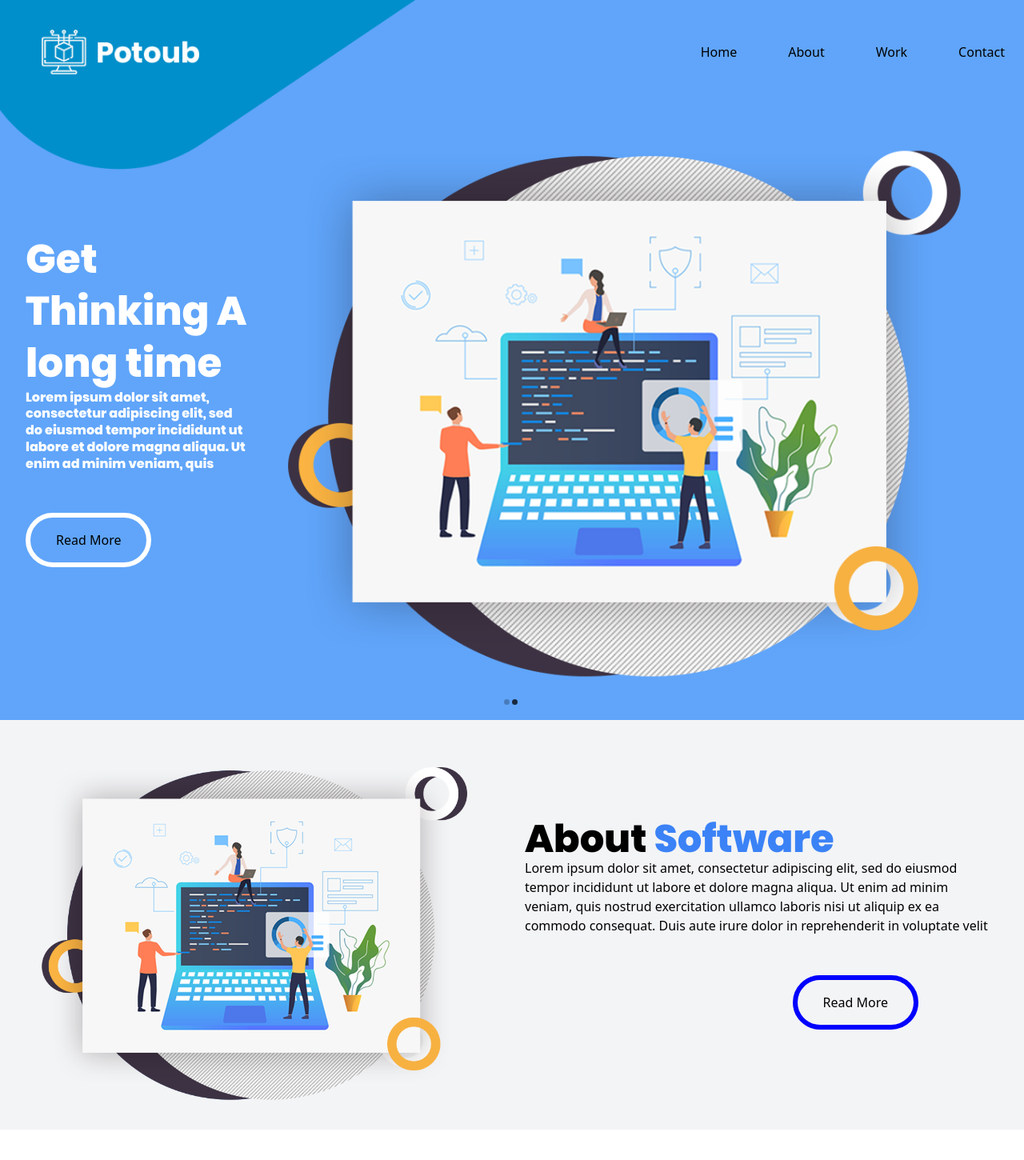
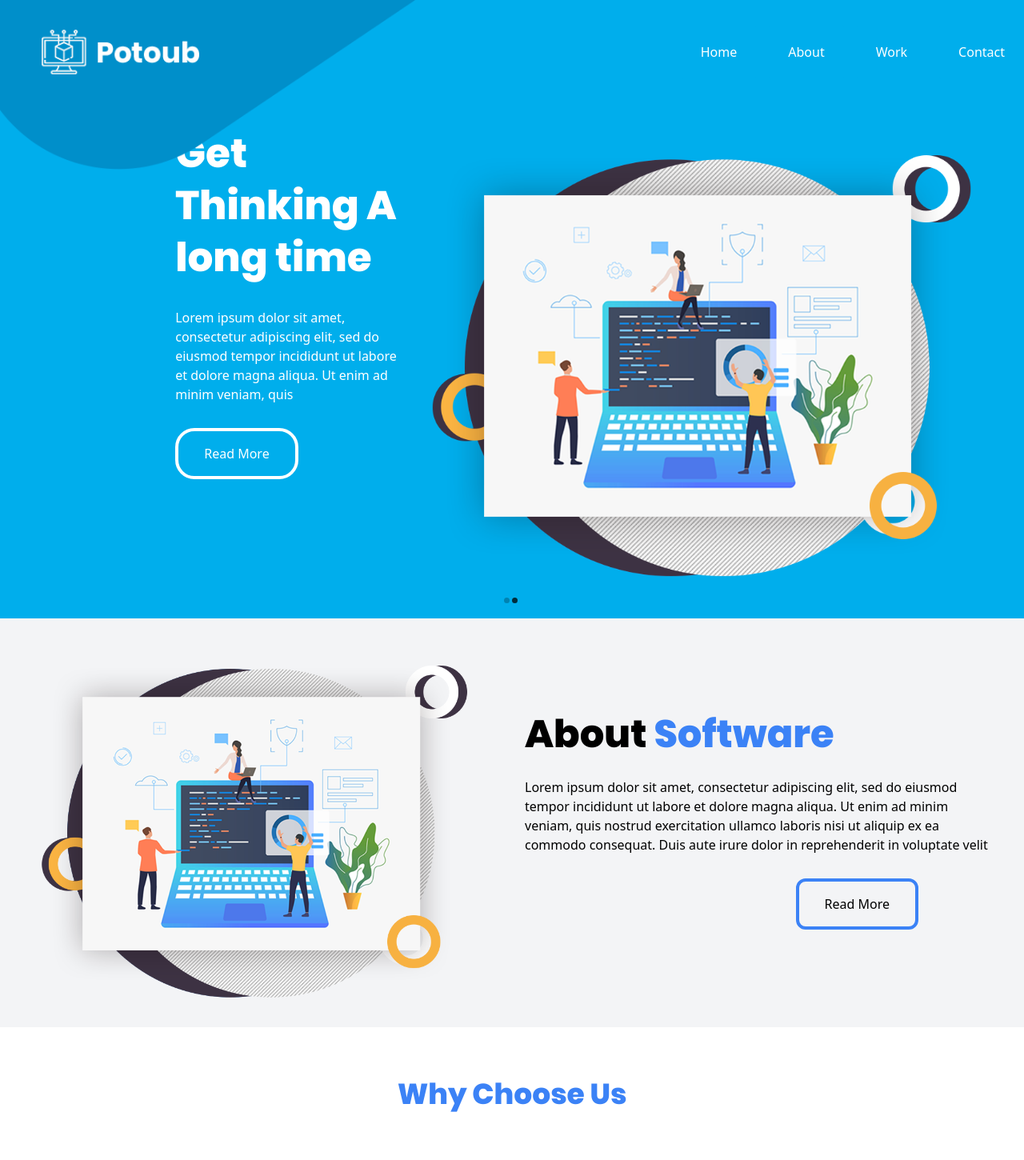
Before and after one commit to Hadi98/ReactWeb, a Next.js app: page / in a window 1280 px wide. Shown: the top 1450 px of the page at 80% size. Built offline with nearby package versions, Linux system fonts and the light colour scheme.

Commit message:
second update

```diff
--- a/components/Copyright.tsx
+++ b/components/Copyright.tsx
@@ -2,7 +2,7 @@ import React from 'react';
 
 const Copyright = () => {
   return (
-    <div className="bg-blue-500 text-center text-white text-sm py-4">
+    <div className="bg-custom-blue text-center text-white text-sm py-4">
       Copyright {new Date().getFullYear()} All Right Reserved By <span className="hover:text-black">Free html Templates</span>.
     </div>
   );
--- a/components/Footer.tsx
+++ b/components/Footer.tsx
@@ -83,7 +83,7 @@ const Footer = () => {
             <h3 className="text-white font-bold text-4xl mb-2">Newsletter</h3>
             <form className="flex flex-col">
               <input type="email" placeholder="Enter Your Email" className="py-2 px-4 rounded-md mb-2 w-60 h-30" />
-              <button type="submit" className="bg-blue-400 text-white py-2 px-4 rounded-md hover:bg-blue-700 w-32 h-10">
+              <button type="submit" className="bg-custom-blue text-white py-2 px-4 rounded-md hover:bg-blue-700 w-32 h-10">
                 Subscribe
               </button>
             </form>
--- a/components/InputComponents.tsx
+++ b/components/InputComponents.tsx
@@ -1,6 +1,4 @@
-
-
-import React from 'react';
+import React, { useState } from 'react';
 
 interface FourInputComponentProps {
   placeholderText: string;
@@ -13,30 +11,34 @@ interface FourInputComponentProps {
 }
 
 const FourInputComponent: React.FC<FourInputComponentProps> = ({ placeholderText, inputWidth, inputHeight, borderRadius, divMarginTop, inputPaddingLeft, placeholderPaddingLeft,}) => {
+  const [inputValue, setInputValue] = useState('');
+
+  const handleInputChange = (event: React.ChangeEvent<HTMLInputElement>) => {
+    setInputValue(event.target.value);
+  };
+
   const inputStyle: React.CSSProperties = {
     width: inputWidth,
     height: inputHeight,
     borderRadius: borderRadius,
+    paddingLeft: inputValue ? placeholderPaddingLeft : inputPaddingLeft, // Apply padding-left when there is text in the input field
   };
-  const placeholderStyle: React.CSSProperties = {
-    paddingLeft: placeholderPaddingLeft,
+
+  const containerStyle: React.CSSProperties = {
+    display: 'flex',
+    justifyContent: 'flex-end', // Push the input field to the right
+    marginTop: divMarginTop,
   };
 
   return (
-    <div className="mb-4" style={{ marginTop: divMarginTop,paddingLeft: inputPaddingLeft}}> {/* Added style with marginTop */}
+    <div className="mb-4" style={containerStyle}>
       <input
         type="text"
         placeholder={placeholderText}
         style={inputStyle}
+        value={inputValue}
+        onChange={handleInputChange} // Call the handleInputChange function on input change
       />
-      <style jsx>
-        {`
-          ::placeholder {
-            /* Apply the placeholder left padding */
-            ${placeholderStyle.paddingLeft && `padding-left: ${placeholderStyle.paddingLeft};`}
-          }
-        `}
-      </style>
     </div>
   );
 };
--- a/components/ReadMore.tsx
+++ b/components/ReadMore.tsx
@@ -5,20 +5,25 @@ interface ReadMoreProps {
 }
 
 const ReadMore: React.FC<ReadMoreProps> = ({ backgroundColor }) => {
+  // Define a dynamic className based on the backgroundColor prop
+  const buttonClassName = `px-8 py-4 border-4 ${backgroundColor === 'gray' ? 'border-blue-500 bg-gray-100 text-black' : 'border-white bg-custom-blue text-white'} transition-colors`;
+
+  // Define the hover effect styles based on the backgroundColor prop
+  const hoverStyle = backgroundColor === 'gray' ? 'hover:bg-blue-500 hover:text-white' : 'hover:bg-black hover:text-custom-blue';
+
+  // Define the border radius based on the backgroundColor prop
+  const borderRadius = backgroundColor === 'gray' ? '12px' : '24px';
+
+  // Define the button style with the border radius
   const buttonStyle: React.CSSProperties = {
-    backgroundColor: backgroundColor === 'gray' ? 'bg-gray-100' : 'bg-blue-400',
-    color: backgroundColor === 'gray' ? 'black' : 'black', // Assuming text color is white for both cases
-    border: `6px solid ${backgroundColor === 'gray' ? 'blue' : 'white'}`,
-    padding: '16px 32px',
-    borderRadius: '40px',
-    cursor: 'pointer',
-    transition: 'background-color 0.3s, border-color 0.3s',
-    marginTop: '50px',
-
+    borderRadius: borderRadius,
   };
 
-
-  return <button style={buttonStyle}>Read More</button>;
+  return (
+    <button className={`${buttonClassName} ${hoverStyle}`} style={buttonStyle}>
+      Read More
+    </button>
+  );
 };
 
 export default ReadMore;
--- a/components/Slidershow.tsx
+++ b/components/Slidershow.tsx
@@ -12,7 +12,7 @@ const Slidershow: React.FC = () => {
 
   const zoomInProperties = {
     indicators: true,
-    scale: 1,
+    scale: 0.8, // Reduce the image size by changing the scale
     duration: 5000,
     transitionDuration: 500,
     infinite: true,
@@ -30,22 +30,25 @@ const Slidershow: React.FC = () => {
   };
 
   return (
-    <div className="m-auto w-full h-full">
+    <div className="m-auto w-full h-full pt-20">
       <Slide {...zoomInProperties}>
         {images.map((each, index) => (
           <div key={index} className="each-slide">
-            <div className="flex w-full h-full">
+            <div className="flex w-full h-full justify-end"> {/* Add justify-end to push the elements to the right */}
               {/* Text container */}
-              <div className="flex flex-col justify-center items-start w-1/4 px-4">
+              <div className="w-1/4 px-4 justify-end"> {/* Add justify-end to push the text to the right */}
                 <p className="poppins-extra-bold" style={textStyle}>Get<br/>Thinking A<br/>long time</p>
-                <p className="font-bold" style={{ ...textStyle, fontSize: '16px' }}>
+                <p className="text-white" style={{ fontSize: '16px', textAlign: 'left',marginTop:'30px' }}>{/* Add textAlign: 'right' to align text to the right */}
                   Lorem ipsum dolor sit amet, consectetur adipiscing elit, sed do eiusmod tempor incididunt ut labore et dolore magna aliqua. Ut enim ad minim veniam, quis
                 </p>
-                <ReadMore backgroundColor="blue" />
+                <div className="flex justify-start" style={{marginTop:'30px'}}>
+              <ReadMore backgroundColor="bg-custom-blue"/>
+            </div>
+
               </div>
 
               {/* Image container */}
-              <div className="w-3/4 h-full">
+              <div className="w-3/5 h-3/5 flex justify-end"> {/* Add justify-end to push the image to the right */}
                 <img className="w-full h-full object-cover rounded-lg" src={each} alt={`Slide ${index + 1}`} />
               </div>
             </div>
--- a/components/TwoDivsComponent.tsx
+++ b/components/TwoDivsComponent.tsx
@@ -30,10 +30,10 @@ const TwoDivsComponent: React.FC<TwoDivsComponentProps> = ({
                 <span>About</span> <span className="text-blue-500">Software</span>
               </h1>
             </div>
-            <p>
+            <p style={{marginTop:'30px'}}>
               Lorem ipsum dolor sit amet, consectetur adipiscing elit, sed do eiusmod <br />tempor incididunt ut labore et dolore magna aliqua. Ut enim ad minim <br />veniam, quis nostrud exercitation ullamco laboris nisi ut aliquip ex ea <br />commodo consequat. Duis aute irure dolor in reprehenderit in voluptate velit
             </p>
-            <div className="flex justify-end" style={{ marginRight: '100px' }}>
+            <div className="flex justify-end" style={{ marginRight: '100px',marginTop:'30px' }}>
               <ReadMore backgroundColor="gray" />
             </div>
 
@@ -47,13 +47,13 @@ const TwoDivsComponent: React.FC<TwoDivsComponentProps> = ({
           <div className="w-1/2 flex flex-col justify-center m-4">
             <div className="flex flex-col justify-center h-full">
               <h1 className="text-5xl font-bold" style={{ textAlign: 'left' }}>
-              <span>How To</span> <span className="text-blue-500">Works it</span>
+              <span>How It</span> <span className="text-blue-500">Works</span>
               </h1>
             </div>
-            <p>
+            <p style={{marginTop:'30px'}}>
               Lorem ipsum dolor sit amet, consectetur adipiscing elit, sed do eiusmod <br />tempor incididunt ut labore et dolore magna aliqua. Ut enim ad minim <br />veniam, quis nostrud exercitation ullamco laboris nisi ut aliquip ex ea <br />commodo consequat. Duis aute irure dolor in reprehenderit in voluptate velit
             </p>
-            <div className="flex justify-end" style={{ marginRight: '100px' }}>
+            <div className="flex justify-start" style={{marginTop:'30px'}}>
               <ReadMore backgroundColor="gray" />
             </div>
           </div>
--- a/pages/index.tsx
+++ b/pages/index.tsx
@@ -24,7 +24,7 @@ export default function Home() {
   return (
     <div className="flex flex-col min-h-screen">
       {/* Container with logo and buttons */}
-      <div className="flex justify-between bg-blue-400 items-center" style={{ height: imageContainerHeight }}>
+      <div className="fixed top-0 left-0 right-0 z-50 flex justify-between bg-custom-blue items-center" style={{ height: imageContainerHeight }}>
         {/* Image */}
         <div className="relative " style={{ width: imageContainerWidth, height: "100%" }}>
           {/* Replace background image with Image component */}
@@ -38,29 +38,29 @@ export default function Home() {
         {/* Buttons set at the top right position */}
         <div className="flex space-x-4">
           {/* Home Button */}
-          <a href="#" className="p-6 rounded-md bg-blue-400 hover:bg-blue-500">
+          <a href="#" className="p-6 rounded-md text-white bg-custom-blue hover:bg-white hover:my-0 transform hover:scale-50 transition-transform">
             Home
           </a>
 
           {/* About Button */}
-          <a href="#" className="p-6 rounded-md bg-blue-400 hover:bg-white">
+          <a href="#" className="p-6 rounded-md text-white bg-custom-blue hover:bg-white hover:my-0 transform hover:scale-50 transition-transform">
             About
           </a>
 
           {/* Work Button */}
-          <a href="#" className="p-6 rounded-md bg-blue-400 hover:bg-white">
+          <a href="#" className="p-6 rounded-md text-white bg-custom-blue hover:bg-white hover:my-0 transform hover:scale-50 transition-transform">
             Work
           </a>
 
           {/* Contact Button */}
-          <a href="#" className="p-6 rounded-md bg-blue-400 hover:bg-white">
+          <a href="#" className="p-6 rounded-md text-white bg-custom-blue hover:bg-white hover:my-0 transform hover:scale-50 transition-transform">
             Contact
           </a>
         </div>
       </div>
-
+      <div className="h-16" />
       {/* Slider placed below the logo and buttons */}
-      <div className="flex justify-center bg-blue-400 flex-grow">
+      <div className="flex justify-center bg-custom-blue flex-grow">
         <Slidersection />
       </div>
 
@@ -79,11 +79,11 @@ export default function Home() {
 
       {/* Material-UI Tabs */}
       <div className="flex flex-col flex-grow h-90vh">
-      <div className="text-center py-16 bg-white h-30vh">
-            <h2 className="text-4xl poppins-extra-bold ">
-              <span>Why</span>  <span className="text-blue-500">Choose Us</span>
-            </h2>
-          </div>
+        <div className="text-center py-16 bg-white h-30vh">
+          <h2 className="text-4xl font-Poppins-ExtraBold text-blue-500">
+            <span>Why</span>  <span>Choose Us</span>
+          </h2>
+        </div>
         <VerticalTabs />
       </div>
 
@@ -97,18 +97,18 @@ export default function Home() {
       </div>
 
 
-      <div className="bg-blue-400 h-90vh flex">
+      <div className="bg-custom-blue h-90vh flex">
         <div className="flex-1">
           <div className="p-4 pl-40 pt-32">
-            <h1 className="text-4xl poppins-extra-bold">
-              <span className="text-black">Request</span> <span className="text-white">A call Back</span>
+            <h1 className="text-4xl font-Poppins-ExtraBold text-black">
+              <span>Request</span> <span className="text-white">A call Back</span>
             </h1>
           </div>
           <div className="p-4">
-            <FourInputComponent placeholderText="Full Name" inputWidth="500px" inputHeight="60px" borderRadius="35px" divMarginTop="60px" inputPaddingLeft="140px" placeholderPaddingLeft="30px"/>
-            <FourInputComponent placeholderText="Email" inputWidth="500px" inputHeight="60px" borderRadius="35px" divMarginTop="30px" inputPaddingLeft="140px" placeholderPaddingLeft="30px"/>
-            <FourInputComponent placeholderText="Phone Number" inputWidth="500px" inputHeight="60px" borderRadius="35px" divMarginTop="30px" inputPaddingLeft="140px" placeholderPaddingLeft="30px"/>
-            <FourInputComponent placeholderText="Message" inputWidth="500px" inputHeight="150px" borderRadius="35px" divMarginTop="30px" inputPaddingLeft="140px" placeholderPaddingLeft="30px"/>
+            <FourInputComponent placeholderText="Full Name" inputWidth="500px" inputHeight="60px" borderRadius="35px" divMarginTop="60px" inputPaddingLeft="30px" placeholderPaddingLeft="30px" />
+            <FourInputComponent placeholderText="Email" inputWidth="500px" inputHeight="60px" borderRadius="35px" divMarginTop="30px" inputPaddingLeft="30px" placeholderPaddingLeft="30px"/>
+            <FourInputComponent placeholderText="Phone Number" inputWidth="500px" inputHeight="60px" borderRadius="35px" divMarginTop="30px" inputPaddingLeft="30px" placeholderPaddingLeft="30px"/>
+            <FourInputComponent placeholderText="Message" inputWidth="500px" inputHeight="150px" borderRadius="35px" divMarginTop="30px" inputPaddingLeft="30px" placeholderPaddingLeft="30px"/>
           </div>
         </div>
         <div className="flex-1 flex items-center justify-center mt-40">
@@ -122,7 +122,6 @@ export default function Home() {
       <div>
         <Copyright />
       </div>
-
     </div>
   );
 }
--- a/styles/global.css
+++ b/styles/global.css
@@ -9,3 +9,13 @@
 h1, h2 {
   font-family: 'Poppins-ExtraBold', sans-serif;
 }
+
+.bg-custom-blue {
+  background-color: rgb(0, 174, 236);
+}
+
+.bg-custom-blue a:hover {
+  background-color: white;
+  color: rgb(0, 174, 236);
+
+}
```
